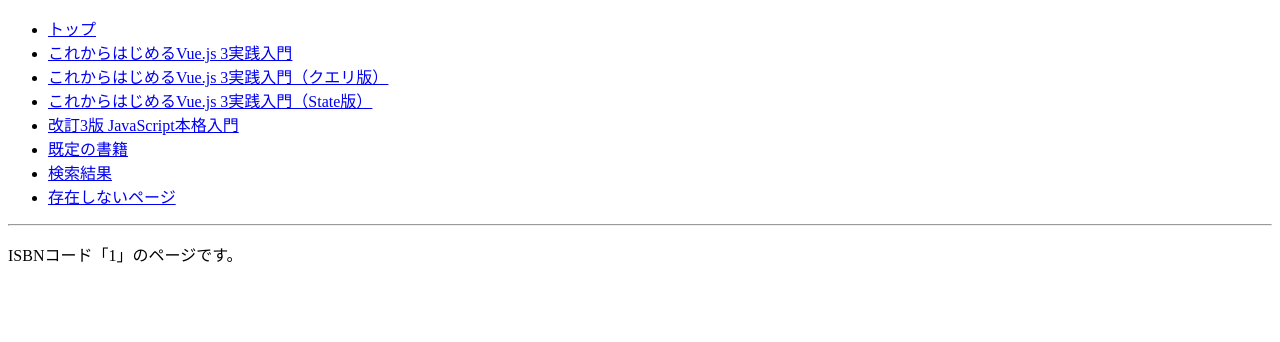
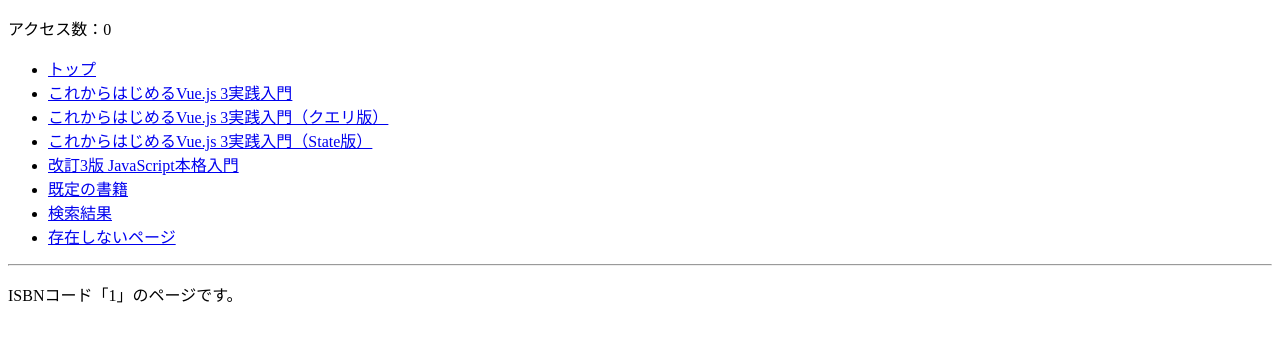
Before and after one commit to Yuma0309/Study-React, a React (Create React App) app in the folder React_sample_Yuma/my-react/: page /book/1 in a window 1280 px wide. Shown: the top 342 px of the page. Built offline with nearby package versions, Linux system fonts and the light colour scheme.

Commit message:
リスト8-3-20までの動作を確認

```diff
--- a/React_sample_Yuma/my-react/src/chap08/RouterParam.js
+++ b/React_sample_Yuma/my-react/src/chap08/RouterParam.js
@@ -1,9 +1,13 @@
+import { useState } from 'react';
 import { NavLink, Outlet } from 'react-router-dom';
-import './RouterNav.css';
 
 export default function RouterParam() {
+  // カウント数を管理するためのStateを準備
+  const [count, setCount] = useState(0);
+
   return (
     <>
+      <p>アクセス数：{count}</p>
       <ul>
         <li><NavLink to="/">トップ</NavLink></li>
         <li><NavLink to="/book/978-4-8156-1336-5">
@@ -19,7 +23,8 @@ export default function RouterParam() {
         <li><NavLink to="/nothing/foo/bar">存在しないページ</NavLink></li>
       </ul>
       <hr />
-      <Outlet />
+      {/* count／setCountをコンテキストに挿入 */}
+      <Outlet context={[count, setCount]} />
     </>
   );
 }
```
